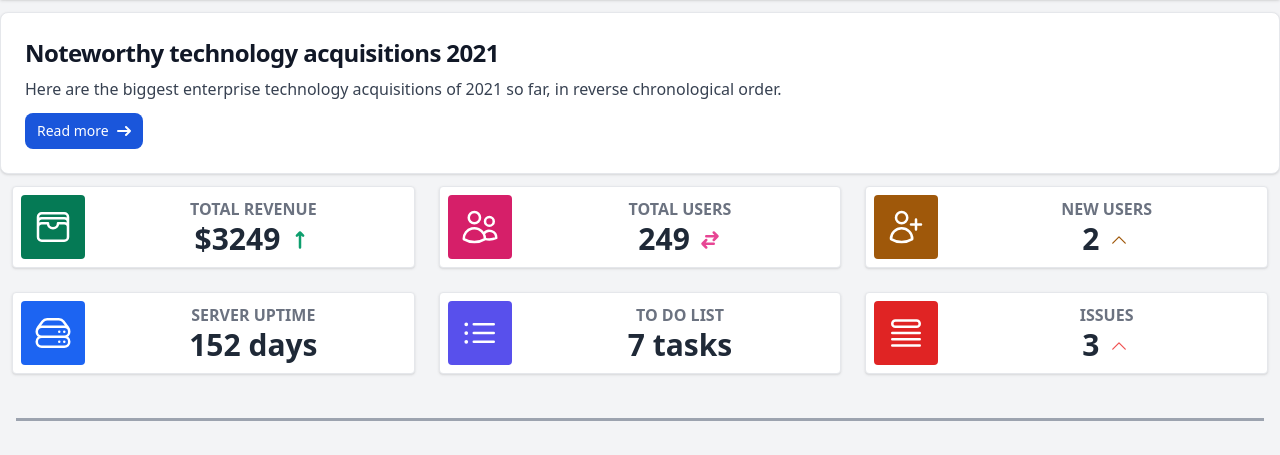
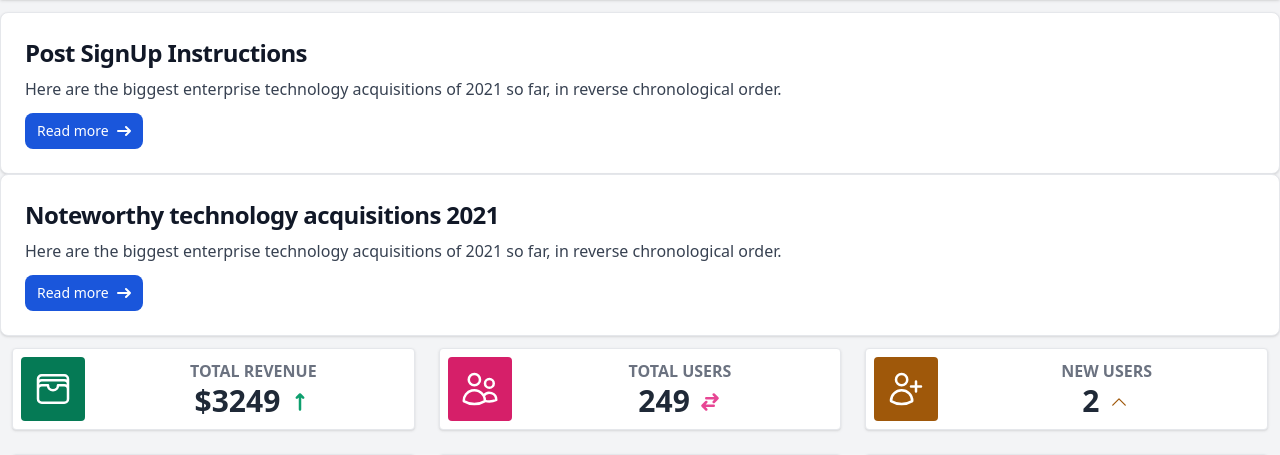
Before and after one commit to dimitrismistriotis/djforge, a Django app: page /dashboard/signup in a window 1280 px wide. Shown: the part 100-555 px from the top of the page. Run offline with Django 5.2, Linux system fonts and the light colour scheme; the visitor is signed in with stand-in values (Sample User, id 1); style sheets or scripts are compiled from the project's sources; some libraries are stand-ins or nearby versions.

Commit message:
feat(Dashboard): conditional signup box with instructions

```diff
--- a/dj_dashboard/templates/dj_dashboard/dashboard.html
+++ b/dj_dashboard/templates/dj_dashboard/dashboard.html
@@ -7,6 +7,24 @@
 {% endblock extra_head_entries %}
 
 {% block logged_in_content %}
+  {% include "dj_theme/messages.html" %}
+
+  {% if from_sign_up %}
+    {# https://flowbite.com/docs/components/card/ #}
+    <div class="w-100 p-6 bg-white border border-gray-200 rounded-lg shadow dark:bg-gray-800 dark:border-gray-700">
+      <a href="#">
+        <h5 class="mb-2 text-2xl font-bold tracking-tight text-gray-900 dark:text-white">Post SignUp Instructions</h5>
+      </a>
+      <p class="mb-3 font-normal text-gray-700 dark:text-gray-400">Here are the biggest enterprise technology acquisitions of 2021 so far, in reverse chronological order.</p>
+      <a href="#" class="inline-flex items-center px-3 py-2 text-sm font-medium text-center text-white bg-blue-700 rounded-lg hover:bg-blue-800 focus:ring-4 focus:outline-none focus:ring-blue-300 dark:bg-blue-600 dark:hover:bg-blue-700 dark:focus:ring-blue-800">
+        Read more
+        <svg class="rtl:rotate-180 w-3.5 h-3.5 ms-2" aria-hidden="true" xmlns="http://www.w3.org/2000/svg" fill="none" viewBox="0 0 14 10">
+          <path stroke="currentColor" stroke-linecap="round" stroke-linejoin="round" stroke-width="2" d="M1 5h12m0 0L9 1m4 4L9 9"/>
+        </svg>
+      </a>
+    </div>
+  {% endif %}
+
   {# https://flowbite.com/docs/components/card/ #}
   <div class="w-100 p-6 bg-white border border-gray-200 rounded-lg shadow dark:bg-gray-800 dark:border-gray-700">
     <a href="#">
--- a/dj_dashboard/views.py
+++ b/dj_dashboard/views.py
@@ -9,4 +9,13 @@ from django.contrib.auth.decorators import login_required
 @login_required
 def dashboard(request: HttpRequest) -> HttpResponse:
     """Return a Dashboard page, to use in development while integrating."""
-    return render(request, "dj_dashboard/dashboard.html")
+    from_sign_up = request.path.endswith("signup")
+    # print(f"{from_sign_up=}")
+
+    return render(
+        request,
+        "dj_dashboard/dashboard.html",
+        {
+            "from_sign_up": from_sign_up,
+        },
+    )
```
